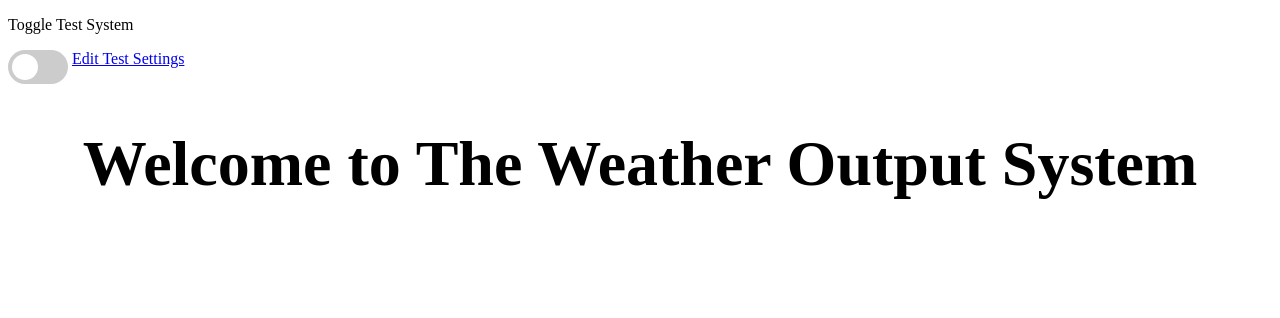
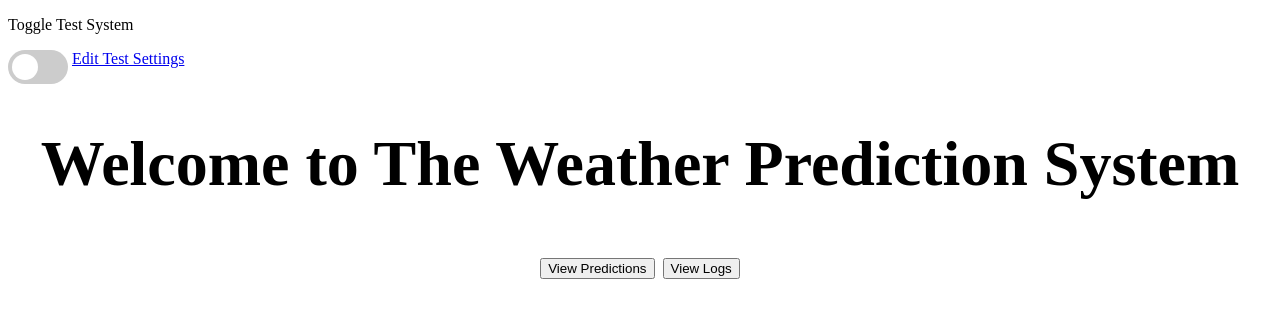
Before and after one commit to TheFungusAmongUs/MEC2022, a Flask app: page / in a window 1280 px wide. Shown: the top 318 px of the page. Run offline with Flask 2, Linux system fonts and the light colour scheme.

Commit message:
More buttons!

```diff
--- a/static/css/index.css
+++ b/static/css/index.css
@@ -4,6 +4,10 @@
     font-size: 2rem;
     text-align: center;
 }
+
+
+
+
  /* The switch - the box around the slider */
  .switch {
     position: relative;
--- a/templates/index.html
+++ b/templates/index.html
@@ -18,8 +18,14 @@
         </label>
         <a href="/test" id ="test button" >Edit Test Settings</a>
       </div>
+
+
     <div class = "main">
-        <h1 >Welcome to The Weather Output System</h1>
+        <h1 >Welcome to The Weather Prediction System</h1>
+        <div id = "buttons">
+        <button class = "button" onclick="/predict" style="width = 20%; height = 30%;">View Predictions</button>
+        <button class = "button"onclick="/logs">View Logs</button>
+        </div>
 
     </div>
 
```
